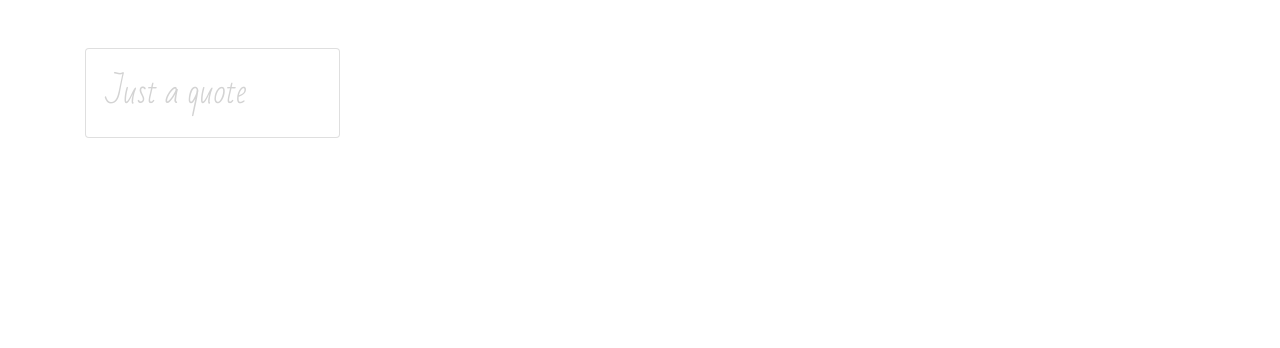
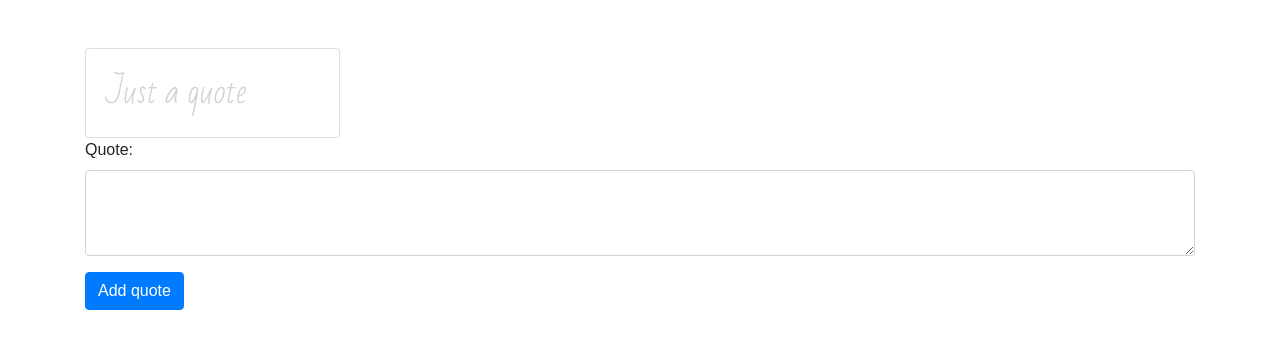
Before and after one commit to xthirtysix/quotes-app, a Vue app: page / in a window 1280 px wide. Shown: the top 348 px of the page. Built offline with nearby package versions, Linux system fonts and the light colour scheme.

Commit message:
Add newQuote component and functionality

```diff
--- a/src/App.vue
+++ b/src/App.vue
@@ -1,12 +1,13 @@
 <template>
   <b-container id="app">
-
     <app-quote-grid :quotes="quotes" />
+    <app-new-quote @quoteAdded="newQuote"/>
   </b-container>
 </template>
 
 <script>
 import QuoteGrid from './components/QuoteGrid.vue';
+import NewQuote from './components/NewQuote.vue';
 
 export default {
   data() {
@@ -19,6 +20,12 @@ export default {
   },
   components: {
     appQuoteGrid: QuoteGrid,
+    appNewQuote: NewQuote,
+  },
+  methods: {
+    newQuote(quote) {
+      this.quotes.push(quote);
+    },
   },
 };
 </script>
@@ -26,5 +33,6 @@ export default {
 <style lang="scss">
 #app {
   margin-top: 3rem;
+  font-family: Arial;
 }
 </style>
--- /dev/null
+++ b/src/components/NewQuote.vue
@@ -0,0 +1,40 @@
+<template>
+  <b-row>
+    <b-col>
+      <b-form>
+        <b-form-group label="Quote:" label-for="quote">
+          <b-form-textarea
+          rows="3"
+          v-model="quote"
+          id="quote">
+          </b-form-textarea>
+        </b-form-group>
+        <b-button
+        type="submit"
+        variant="primary"
+        @click.prevent="createNew">
+          Add quote
+        </b-button>
+      </b-form>
+    </b-col>
+  </b-row>
+</template>
+
+<script>
+export default {
+  data() {
+    return {
+      quote: '',
+    };
+  },
+  methods: {
+    createNew() {
+      this.$emit('quoteAdded', this.quote);
+      this.quote = '';
+    },
+  },
+};
+</script>
+
+<style>
+</style>
--- a/src/components/Quote.vue
+++ b/src/components/Quote.vue
@@ -11,6 +11,9 @@
 
 <style lang="scss">
 .quote {
+  font-family: 'Bad Script', cursive;
+  font-size: 2rem;
+  color: lightgray;
   cursor: pointer;
 
   &:hover {
--- a/src/components/QuoteGrid.vue
+++ b/src/components/QuoteGrid.vue
@@ -1,5 +1,5 @@
 <template>
-  <b-row class="row">
+  <b-row>
     <app-quote
       :key="quote + Date.now()"
       v-for="quote in quotes">
@@ -20,9 +20,4 @@ export default {
 </script>
 
 <style>
-.row {
-  font-family: 'Bad Script', cursive;
-  font-size: 2rem;
-  color: lightgray;
-}
 </style>
```
